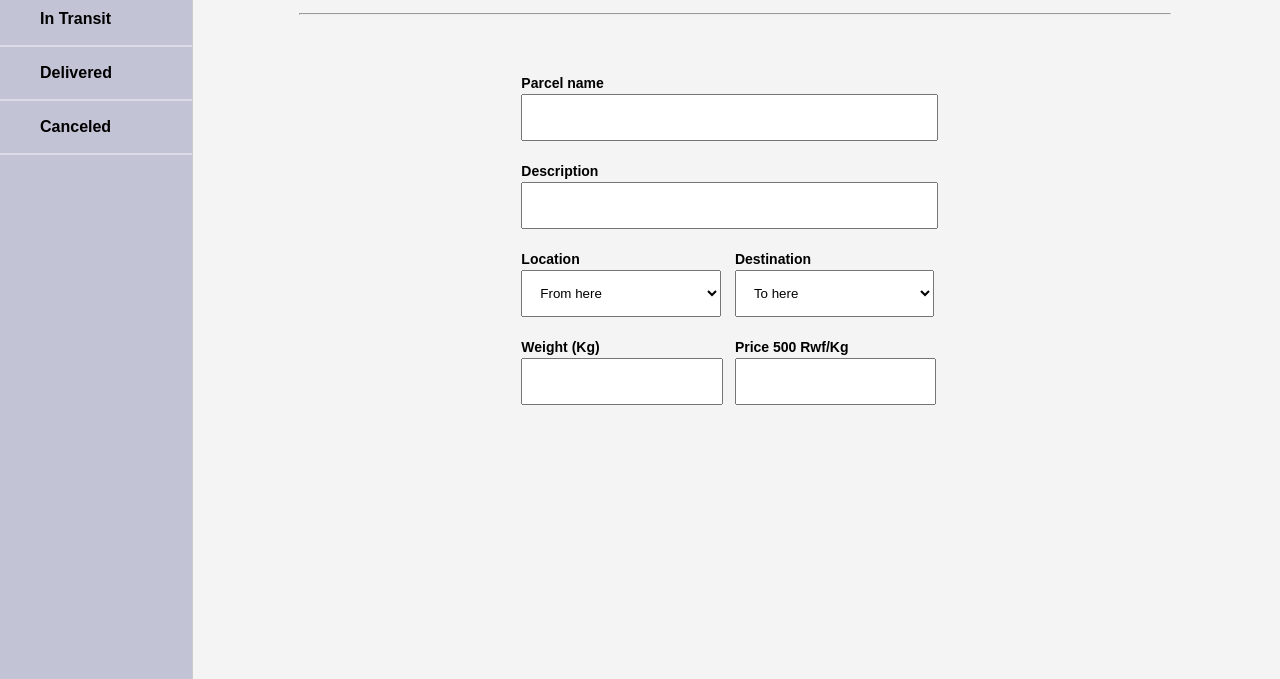
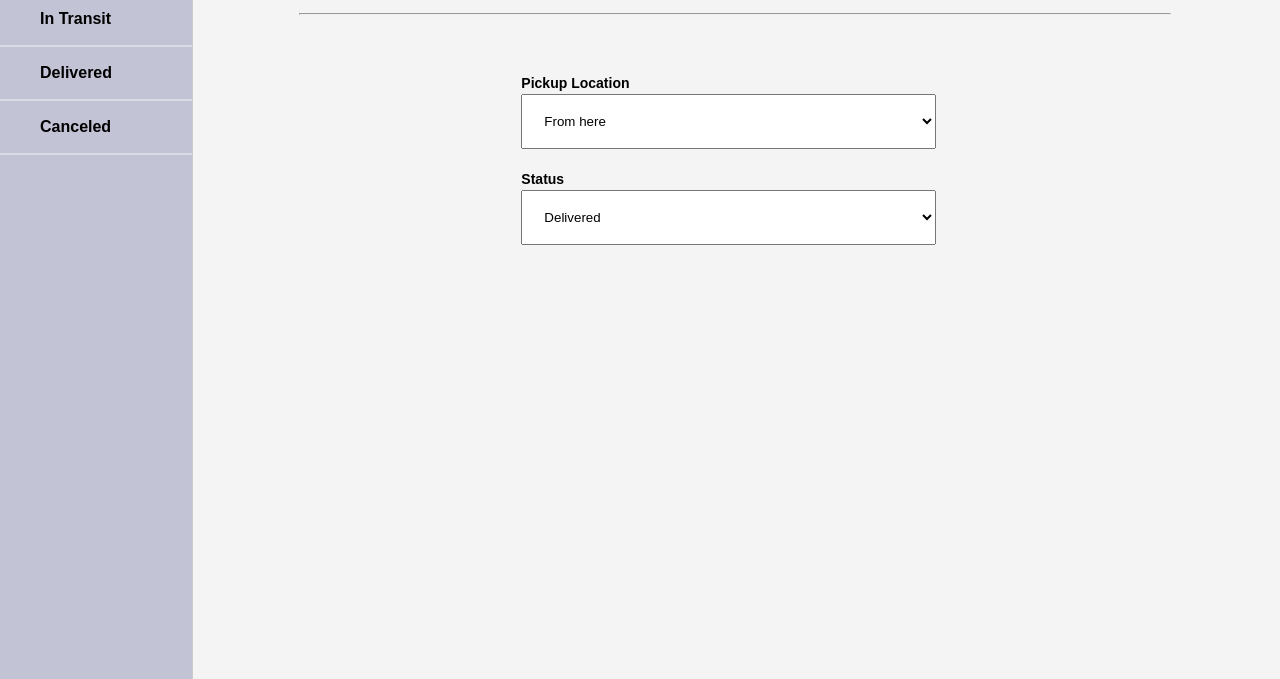
Before and after one commit to coolbeatz71/sendIT, a website: page UI/adminEditParcel.html in a window 1280 px wide. Shown: the part 121-800 px from the top of the page. Drawn offline with Linux system fonts and the light colour scheme.

Commit message:
Update adminEditParcel.html

```diff
--- a/UI/adminEditParcel.html
+++ b/UI/adminEditParcel.html
@@ -40,36 +40,17 @@
             <hr>
             <div class="form-container" id="create-parcel">
                 <form id="create-parcel-form">
-                    <!-- parcel name input -->
-                    <label>Parcel name</label>
-                    <input type="text" id="parcelName" name="parcelName">
-                    <!-- description input  -->
-                    <label>Description</label>
-                    <input type="text" id="desc" name="desc">
-                    <div class="inline-input">
-                        <!-- location input -->
-                        <label for="from">Location</label>
+                    <!-- pickup input -->
+                        <label for="from"> Pickup Location</label>
                         <select id="from">
                             <option>From here </option>
                         </select>
-                    </div>
-                    <div class="inline-input">
-                        <!-- destination input -->
-                        <label for="to">Destination</label>
-                        <select id="to">
-                            <option>To here </option>
-                        </select>
-                    </div>
-                    <div class="inline-input">
-                        <!-- parcel weight input -->
-                        <label for="weight">Weight (Kg)</label>
-                        <input type="number" id="weight" name="weight">
-                    </div>
-                    <div class="inline-input">
-                        <!-- parcel price input -->
-                        <label for="price">Price 500 Rwf/Kg</label>
-                        <input type="number" id="price" name="price">
-                    </div>
+                    <label>Status</label>
+                    <select id="status">
+                        <option>Delivered</option>
+                        <option>In status</option>
+                        <option>Cancelled</option>
+                    </select>
                 </form>
             </div>
         </div>
```
